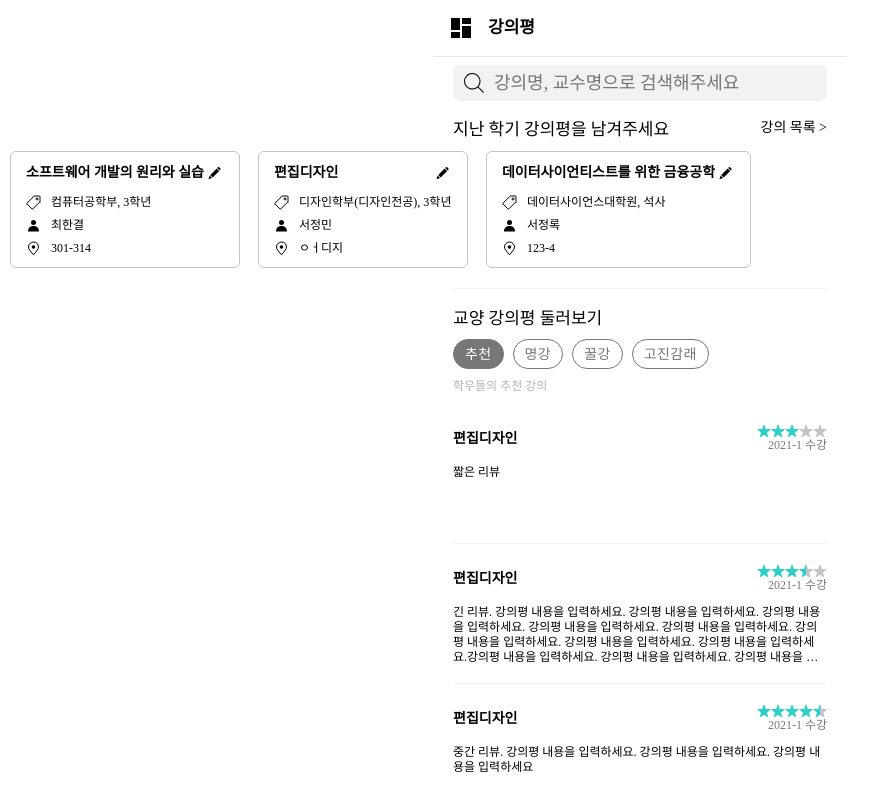
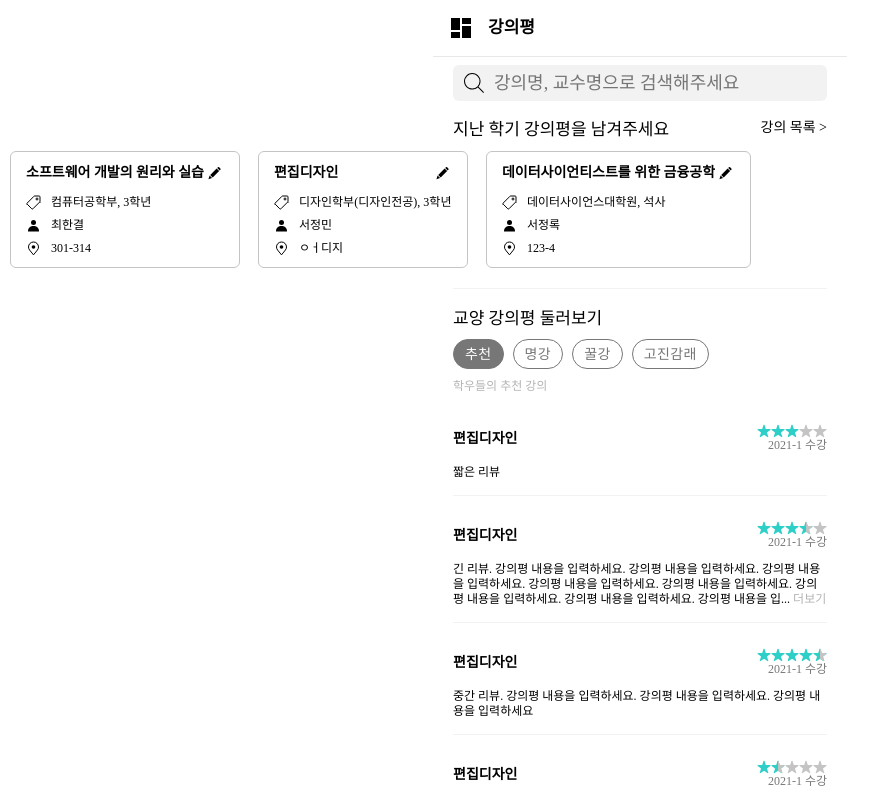
Before and after one commit to wafflestudio/snutt-ev-web, a Next.js app: page /main in a window 1280 px wide. Shown: the top 800 px of the page, without its empty margins (0-880 px from the left). Built offline with nearby package versions, Linux system fonts and the light colour scheme; a web font is replaced by a local one.

Commit message:
add CollapsableText component, apply to main and detail (#35)
* add CollapsableText component, apply to main and detail

* hide scrollbar globally

```diff
--- /dev/null
+++ b/lib/components/CollapsableText/index.tsx
@@ -0,0 +1,31 @@
+import styled from "@emotion/styled"
+import React, { useState } from "react"
+import { Detail } from "@lib/components/Text"
+
+interface Props {
+  text: string
+  truncBy?: number
+}
+
+export const CollapsableText: React.FC<Props> = ({ text, truncBy = 120 }) => {
+  const [expanded, setExpanded] = useState(false)
+
+  const renderedText =
+    text.length > truncBy && !expanded ? text.slice(0, truncBy) + "..." : text
+
+  return (
+    <Detail>
+      {renderedText}
+      {text.length > truncBy && (
+        <MoreLessButton onClick={() => setExpanded((status) => !status)}>
+          {" "}
+          {expanded ? "접기" : "더보기"}
+        </MoreLessButton>
+      )}
+    </Detail>
+  )
+}
+
+const MoreLessButton = styled.a`
+  color: rgb(179, 179, 179);
+`
--- a/pageImpl/mainImpl/__components__/ReviewCard.tsx
+++ b/pageImpl/mainImpl/__components__/ReviewCard.tsx
@@ -3,6 +3,7 @@ import { Detail, Subheading01 } from "@lib/components/Text"
 import { COLORS } from "@lib/styles/colors"
 import { ReviewDetailDTO } from "@lib/dto/review"
 import { Rating } from "@lib/components/Rating"
+import { CollapsableText } from "@lib/components/CollapsableText"
 
 interface Props {
   review: ReviewDetailDTO
@@ -20,7 +21,7 @@ export const ReviewCard = ({ review }: Props) => {
           </SideInfo>
         </Header>
         <Review>
-          <Detail>{review.contents}</Detail>
+          <CollapsableText text={review.contents} />
         </Review>
       </Contents>
     </Wrapper>
@@ -29,17 +30,15 @@ export const ReviewCard = ({ review }: Props) => {
 
 const Wrapper = styled.div`
   width: 100%;
-  height: 140px;
   padding: 20px 20px 5px 20px;
   box-sizing: border-box;
 `
 
 const Contents = styled.div`
   border-bottom: 1px solid ${COLORS.gray};
-  height: 100%;
   display: flex;
   flex-direction: column;
-  padding-bottom: 4px;
+  padding-bottom: 15px;
 `
 
 const Header = styled.div`
@@ -62,12 +61,4 @@ const SideInfo = styled.div`
   flex-direction: column;
 `
 
-const Review = styled.div`
-  width: 100%;
-  overflow: hidden;
-  text-overflow: ellipsis;
-  word-wrap: break-word;
-  display: -webkit-box;
-  -webkit-line-clamp: 4;
-  -webkit-box-orient: vertical;
-`
+const Review = styled.div``
--- a/pageImpl/mainImpl/index.tsx
+++ b/pageImpl/mainImpl/index.tsx
@@ -10,7 +10,6 @@ import { useState } from "react"
 import { ToggleButton, ToggleButtonGroup } from "@mui/material/"
 import { AppBar } from "@lib/components/Appbar"
 
-import SvgWrite from "@lib/components/Icons/SvgWrite"
 import SvgTimetableOn from "@lib/components/Icons/SvgTimetableOn"
 import { useRouter } from "next/router"
 
@@ -135,7 +134,7 @@ const StyledToggleButtonGroup = styled(ToggleButtonGroup)`
       border-radius: 15px;
       height: 30px;
     }
-    &:hover {
+    &.Mui-selected :hover {
       border: 1px solid #777777;
       background-color: #777777;
       color: #ffffff;
--- a/pages/_app.tsx
+++ b/pages/_app.tsx
@@ -30,6 +30,9 @@ function MyApp({ Component, pageProps }: AppProps) {
             ${appleSDGNeo};
             max-width: 414px;
           }
+          ::-webkit-scrollbar {
+            display: none;
+          }
         `}
       />
 
```
Also changed, not shown: pageImpl/detailImpl/__components__/LectureReviewCard.tsx (+2 -21 lines).
